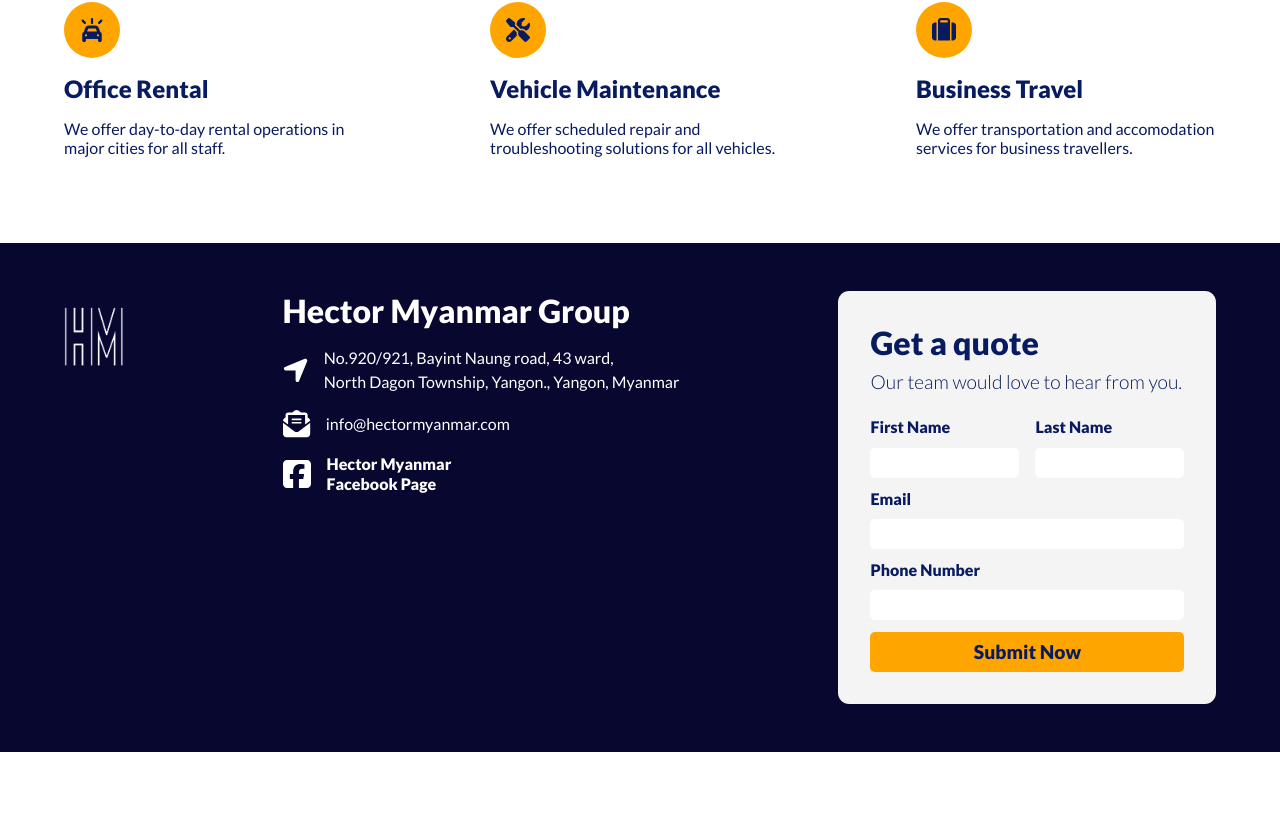
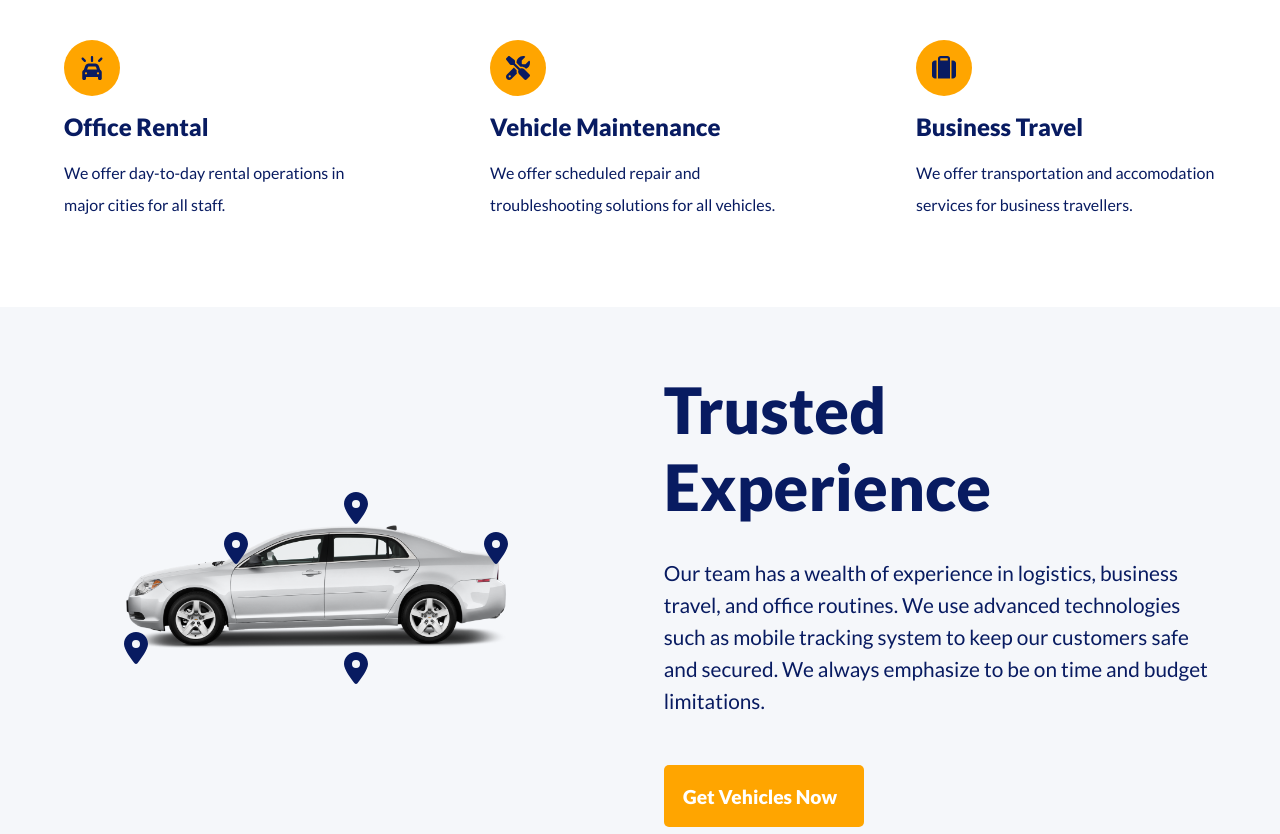
Before and after one commit to PhilipPhyoe/corporateTheme, a React (Vite) app in the folder frontend/: page / in a window 1280 px wide. Shown: the part 1226-2060 px from the top of the page. Before the commit the page ends 1978 px from the top, so only its background shows below. Built offline with nearby package versions, Linux system fonts and the light colour scheme.

Commit message:
add marketing section and modify home page

```diff
--- /dev/null
+++ b/frontend/src/Components/Marketing.jsx
@@ -0,0 +1,40 @@
+import { FontAwesomeIcon } from "@fortawesome/react-fontawesome";
+import "../assets/Marketing.css";
+import { faLocationDot } from "@fortawesome/free-solid-svg-icons";
+import Button from "./Button";
+const Marketing = () => {
+  return (
+    <div className="marketing">
+      <div className="image">
+        <img src="/images/homecar2.png" className="home-image" />
+        <div className="img-icon1">
+          <FontAwesomeIcon icon={faLocationDot} className="mark-icon1" />
+        </div>
+        <div className="img-icon1">
+          <FontAwesomeIcon icon={faLocationDot} className="mark-icon2" />
+        </div>
+        <div className="img-icon1">
+          <FontAwesomeIcon icon={faLocationDot} className="mark-icon3" />
+        </div>
+        <div className="img-icon1">
+          <FontAwesomeIcon icon={faLocationDot} className="mark-icon4" />
+        </div>
+        <div className="img-icon1">
+          <FontAwesomeIcon icon={faLocationDot} className="mark-icon5" />
+        </div>
+      </div>
+      <div className="message">
+        <h2 className="message-title">Trusted Experience</h2>
+        <p className="message-text">
+          Our team has a wealth of experience in logistics, business travel, and
+          office routines. We use advanced technologies such as mobile tracking
+          system to keep our customers safe and secured. We always emphasize to
+          be on time and budget limitations.
+        </p>
+        <Button />
+      </div>
+    </div>
+  );
+};
+
+export default Marketing;
--- a/frontend/src/Pages/Home.jsx
+++ b/frontend/src/Pages/Home.jsx
@@ -1,5 +1,6 @@
 import Features from "../Components/Features";
 import Hero from "../Components/Hero";
+import Marketing from "../Components/Marketing";
 import Sales from "../Components/Sales";
 import {
   faCarOn,
@@ -34,6 +35,7 @@ const Home = () => {
         text3="We offer transportation and accomodation services for business
             travellers."
       />
+      <Marketing />
     </div>
   );
 };
--- a/frontend/src/assets/Features.css
+++ b/frontend/src/assets/Features.css
@@ -24,7 +24,7 @@
 .header-text {
     color: var(--primary);
     font-weight: 900;
-    font-size: 3rem;
+    font-size: 4rem;
     text-align: center;
 }
 .header-lower-third {
@@ -33,6 +33,7 @@
     font-weight: 400;
     text-align: center;
     color: var(--primary);
+    line-height: 2rem;
 }
 .feature-cards {
     margin-top: 2rem;
@@ -72,6 +73,7 @@
     color: var(--primary);
     font-weight: 400;
     font-size: 1rem;
+    line-height: 2rem;
 }
 .link1, .link2, .link3 {
     display: flex;
--- /dev/null
+++ b/frontend/src/assets/Marketing.css
@@ -0,0 +1,58 @@
+.marketing {
+    width: 100%;
+    height: 70vh;
+    background-color: #F5F7FA;
+    display: flex;
+    justify-content: space-between;
+    column-gap: 1rem;
+}
+.image {
+    width: 50%;
+    display: flex;
+    justify-content: center;
+    align-items: center;
+}
+.home-image {
+    width: 400px;
+    height: auto;
+    position: relative;
+}
+.img-icon1 {
+    position: absolute;
+    color: var(--primary);
+    font-size: 2rem;
+}
+.mark-icon1 {
+    transform: translate(40px,80px);
+}
+.mark-icon2 {
+    transform: translate(-180px,60px);
+}
+.mark-icon3 {
+    transform: translate(40px,-80px);
+}
+.mark-icon4 {
+    transform: translate(-80px,-40px);
+}
+.mark-icon5 {
+    transform: translate(180px,-40px);
+}
+.message {
+    width: 50%;
+    padding: 1rem;
+}
+.message-title {
+    margin-top: 3rem;
+    font-size: 4rem;
+    color: var(--primary);
+    font-weight: 900;
+    padding-right: 3rem;
+}
+.message-text {
+    margin-top: 2rem;
+    font-size: 1.3rem;
+    color: var(--primary);
+    padding-right: 3rem;
+    line-height: 2rem;
+    margin-bottom: 3rem;
+}
```
Also changed, not shown: frontend/public/images/homecar2.png (added), 1 other file (tests, documents, lock files or other folders).
